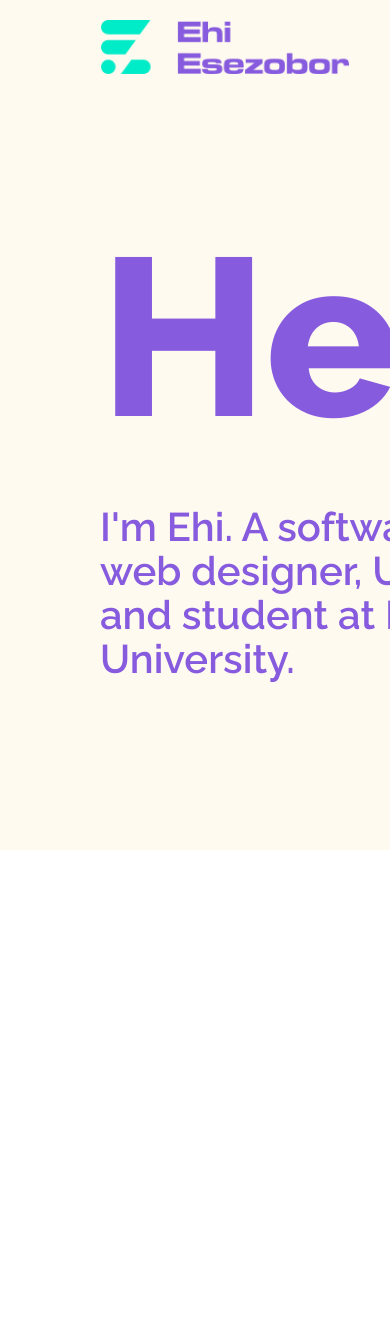
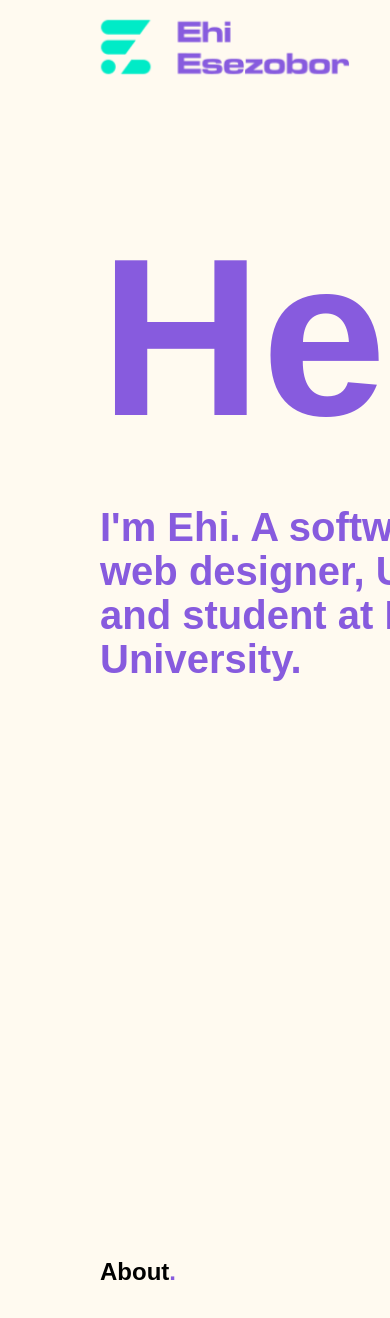
Before and after one commit to Leehis/Personal-Web-Portfolio, a plain HTML site: page index.html in a window 390 px wide. Shown: the top 1318 px of the page. Before the commit the page ends 850 px from the top, so only its background shows below. Drawn offline with Linux system fonts and the light colour scheme.

Commit message:
Sticky Nav Bar

```diff
--- a/index.html
+++ b/index.html
@@ -9,7 +9,8 @@
     <link rel="stylesheet" href="styles.css" />
   </head>
   <body>
-    <section>
+    <section class="hero">
+      <div class="circle"></div>
       <header>
         <a href="#">
           <img src="./images/ehi logo 1.png" class="logo" />
@@ -35,5 +36,18 @@
         </div>
       </div>
     </section>
+    <section class="about">
+      <div class="content">
+        <div class="aboutTextBox">
+          <h1>About<span style="color: #875bde">.</span></h1>
+        </div>
+      </div>
+    </section>
+    <script type="text/javascript">
+      window.addEventListener("scroll", function () {
+        var header = document.querySelector("header");
+        header.classList.toggle("sticky", window.scrollY > 0);
+      });
+    </script>
   </body>
 </html>
--- a/styles.css
+++ b/styles.css
@@ -4,7 +4,8 @@
   margin: 0;
   padding: 0;
   box-sizing: border-box;
-  font-family: "Raleway", sans-serif;
+  /* font-family: "Raleway", sans-serif; */
+  font-family: MicrogrammaDOTBolExt, sans-serif;
 }
 section {
   background: #fffaf0;
@@ -17,7 +18,7 @@ section {
   position: relative;
 }
 header {
-  position: absolute;
+  position: fixed;
   top: 0;
   left: 0;
   width: 100%;
@@ -25,6 +26,12 @@ header {
   display: flex;
   justify-content: space-between;
   align-items: center;
+  transition: 0.5s;
+  z-index: 100000;
+}
+header.sticky {
+  padding: 10px 100px;
+  background: #fffaf0;
 }
 header .logo {
   position: relative;
@@ -33,6 +40,8 @@ header .logo {
 header ul {
   position: relative;
   display: flex;
+  justify-content: center;
+  align-items: center;
 }
 header ul li {
   list-style: none;
@@ -55,7 +64,7 @@ header ul li a {
 }
 header ul li a:hover {
   /* color: #00ebc7; */
-  transform: scale(1.2);
+  transform: scale(1.1);
   background-position: -100%;
   /* transition: all 0.3s ease; */
 }
@@ -75,6 +84,7 @@ header ul li a:hover {
   font-size: 14em;
   line-height: 1.5em;
   font-weight: 800;
+  font-family: MicrogrammaDOTBolExt, sans-serif;
   /* background: linear-gradient(to right, #ccc 50%, #875bde 50%, #662fd4);
   background-size: 200%;
   -webkit-background-clip: text;
@@ -90,6 +100,7 @@ header ul li a:hover {
   font-size: 2.5rem;
   font-weight: 600;
   line-height: 1.1em;
+  font-family: MicrogrammaDOTBolExt, sans-serif;
 }
 .content .imgBox {
   width: 600px;
@@ -101,3 +112,44 @@ header ul li a:hover {
 .content .imgBox img {
   max-width: 800px;
 }
+/* .circle {
+  position: relative;
+  width: 501px;
+  height: 501px;
+   left: 1051px;
+  top: 213px;
+  top: 0;
+  right: 0;
+  border-radius: 100%;
+  background: #00ebc7;
+}
+
+/* Polygon 1
+
+position: absolute;
+width: 511px;
+height: 443px;
+left: 1003px;
+top: 581px;
+
+background: rgba(135, 91, 222, 0.6);
+
+Ellipse 9
+
+position: absolute;
+width: 501px;
+height: 501px;
+left: 1051px;
+top: 213px;
+
+background: #00ebc7;
+
+Ellipse 10
+
+position: absolute;
+width: 501px;
+height: 501px;
+left: -54px;
+top: 390px;
+
+background: rgba(0, 235, 199, 0.41); */
```
Also changed, not shown: images/herobg.png (added), images/herobg.svg (added).
